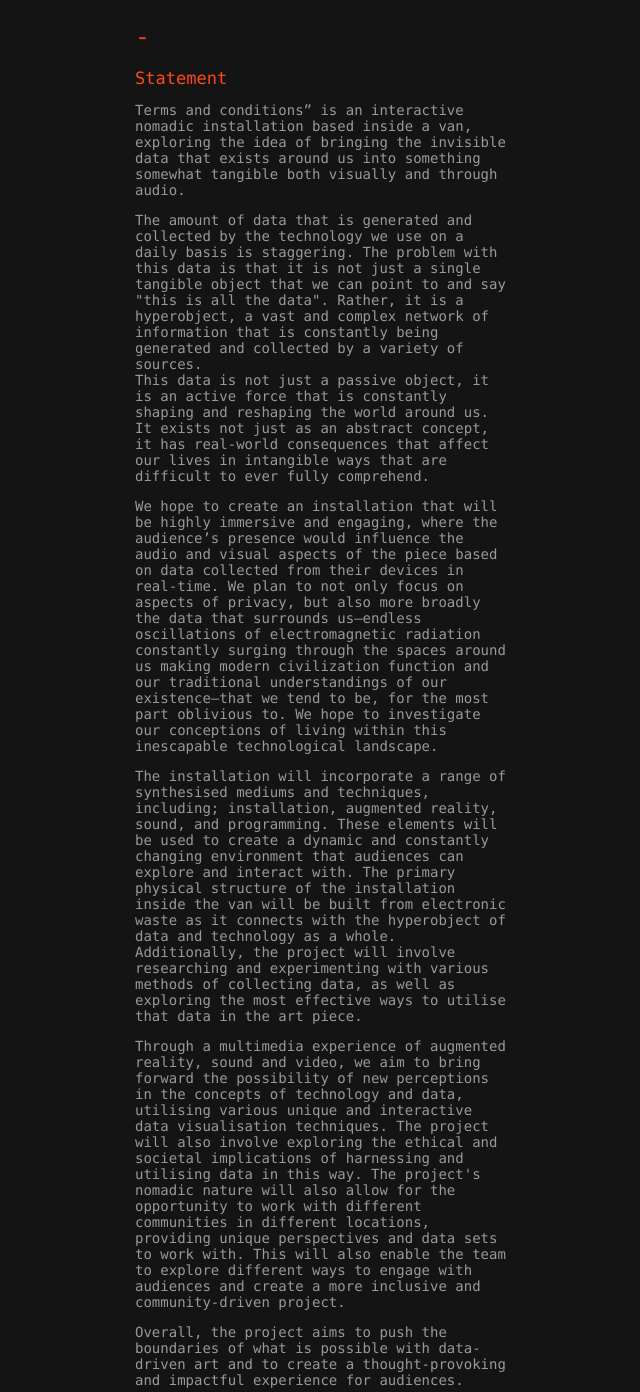
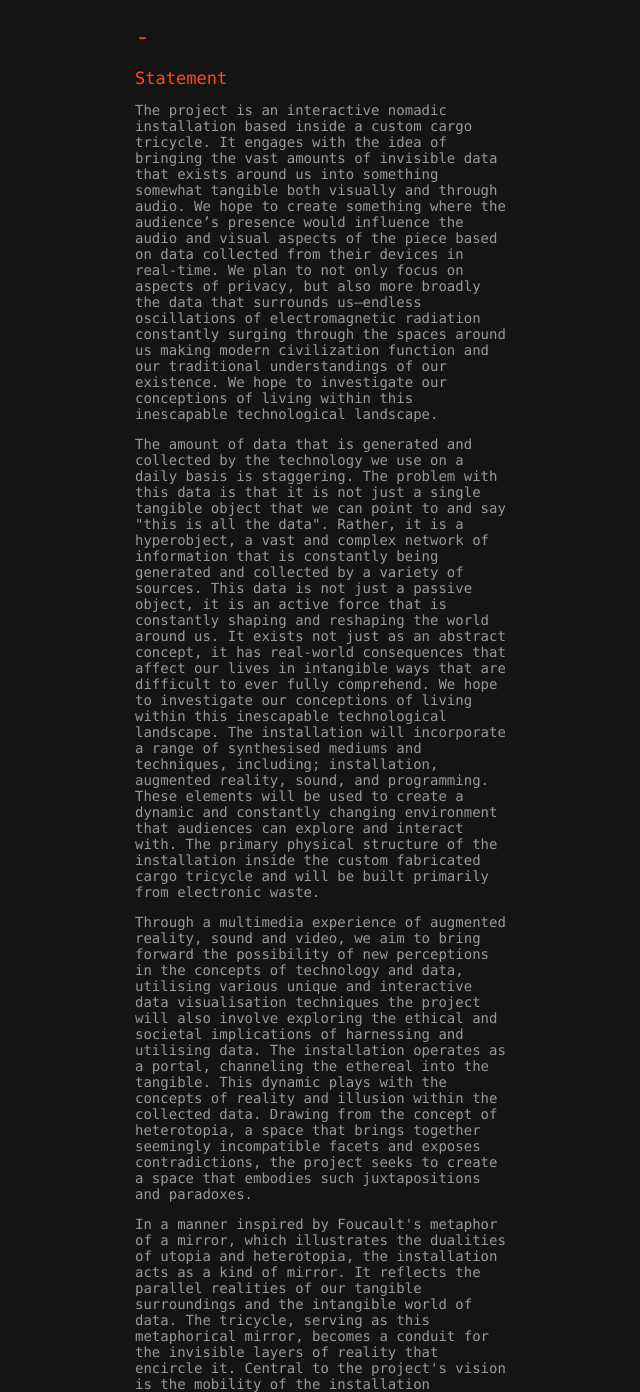
Before and after one commit to WirelessBiscuits/termsandconditions.art, a plain HTML site: page index.html in a window 1280 px wide. Shown: the part 861-2253 px from the top of the page, without its empty margins (129-769 px from the left). Drawn offline with Linux system fonts and the light colour scheme.

Commit message:
update
updated project description

```diff
--- a/index.html
+++ b/index.html
@@ -5,9 +5,9 @@
 
 	<meta charset="UTF-8" />
 
-	<title>Terms & Conditions Van</title>
+	<title>Terms & Conditions</title>
 	<meta name="robots" content="index, follow" />
-	<meta name="description" content="The Terms and Contions van art project" />
+	<meta name="description" content="The Terms and Contions art project" />
 
 	<link rel="icon" type="image/png" href="assets/images/favicon2.png" >
 	<link rel="stylesheet" media="screen and (min-width: 801px)" href="assets/css/widescreen.css" type="text/css">
@@ -34,39 +34,26 @@
 		 	<p class="underscore-thing">-</p>
 	<div class="statement">
 		<p class="subhead">Statement</p>
-			<p>Terms and conditions” is an interactive nomadic installation based inside a van, exploring the idea of bringing the
-				invisible data that exists around us into something somewhat tangible both visually and through audio.</p>
-			<p>The amount of data that is generated and collected by the technology we use on a daily basis is staggering.
-				The problem with this data is that it is not just a single tangible object that we can point to and say "this is all the data".
-				Rather, it is a hyperobject, a vast and complex network of information that is constantly being generated and collected by a variety of sources.
-				<br>This data is not just a passive object, it is an active force that is constantly shaping and reshaping the world around us.
-				 It exists not just as an abstract concept, it has real-world consequences that affect our lives in intangible ways that are difficult to ever
-				 fully comprehend.
-				</p>
-			<p>We hope to create an installation that will be highly immersive and engaging, where the  audience’s presence would influence the
-				audio and visual aspects of the piece based on data collected from their devices in real-time. We plan to not only focus on aspects of privacy,
-				but also more broadly the data that surrounds us—endless oscillations of electromagnetic radiation constantly surging
-				through the spaces around us making modern civilization function and our traditional understandings of our existence—that we tend to be,
-				 for the most part oblivious to. We hope to investigate our conceptions of living within this inescapable technological landscape.
+		<p>The project is an interactive nomadic installation based inside a custom cargo tricycle.
+
+It engages with the idea of bringing the vast amounts of invisible data that exists around us into something somewhat tangible both visually and through audio.
+
+We hope to create something where the audience’s presence would influence the audio and visual aspects of the piece based on data collected from their devices in real-time.
+We plan to not only focus on aspects of privacy, but also more broadly the data that surrounds us—endless oscillations of electromagnetic radiation constantly surging through the spaces around us making modern civilization function and our traditional understandings of our existence. We hope to investigate our conceptions of living within this inescapable technological landscape.
+</p>
+<p>The amount of data that is generated and collected by the technology we use on a daily basis is staggering. The problem with this data is that it is not just a single tangible object that we can point to and say "this is all the data". Rather, it is a hyperobject, a vast and complex network of information that is constantly being generated and collected by a variety of sources. This data is not just a passive object, it is an active force that is constantly shaping and reshaping the world around us. It exists not just as an abstract concept, it has real-world consequences that affect our lives in intangible ways that are difficult to ever fully comprehend. We hope to investigate our conceptions of living within this inescapable technological landscape.
+
+	The installation will incorporate a range of synthesised mediums and techniques, including; installation, augmented reality, sound, and programming. These elements will be used to create a dynamic and constantly changing environment that audiences can explore and interact with. The primary physical structure of the installation inside the custom fabricated cargo tricycle and will be built primarily from electronic waste.
+	</p>
+
+	<p>Through a multimedia experience of augmented reality, sound and video, we aim to bring forward the possibility of new perceptions in the concepts of technology and data, utilising various unique and interactive data visualisation techniques the project will also involve exploring the ethical and societal implications of harnessing and utilising data.
+		The installation operates as a portal, channeling the ethereal into the tangible. This dynamic plays with the concepts of reality and illusion within the collected data. Drawing from the concept of heterotopia, a space that brings together seemingly incompatible facets and exposes contradictions, the project seeks to create a space that embodies such juxtapositions and paradoxes.
+		</p>
+		<p>In a manner inspired by Foucault's metaphor of a mirror, which illustrates the dualities of utopia and heterotopia, the installation acts as a kind of mirror. It reflects the parallel realities of our tangible surroundings and the intangible world of data. The tricycle, serving as this metaphorical mirror, becomes a conduit for the invisible layers of reality that encircle it.
+			Central to the project's vision is the mobility of the installation structure and its commitment to sustainability. The mobility of the installation speaks directly to the concept of engaging with a transient audience within an urban landscape. By integrating the artwork into a cargo tricycle, the installation becomes an itinerant spectacle, capable of navigating through various neighborhoods, public spaces, and events. This mobility encourages serendipitous interactions and diverse encounters, transforming the mundane into moments of discovery. This adaptability ensures that the project isn't confined to a single location, maximizing its reach and accessibility to a wide range of individuals.
+			Overall, the installation melds physicality and intangibility, probing the boundaries of data-driven art, and the multi-layered realities that encompass our modern lives. It strives to reveal the unseen, spark contemplation, and challenge our perceptions of the omnipresent but often overlooked technological ecosystem that envelops us.
+
 			</p>
-			<p>The installation will incorporate a range of  synthesised mediums and techniques, including; installation, augmented reality, sound,
-				and programming. These elements will be used to create a dynamic and constantly changing environment that audiences can explore and
-				 interact with. The primary physical structure of the installation inside the van will be built from electronic waste as it connects
-				with the hyperobject of data and technology as a whole.
-				<br>Additionally, the project will involve researching and experimenting with various methods of collecting data,
-				as well as exploring the most effective ways to utilise that data in the art piece.
-				</p>
-				<p>Through a multimedia experience of augmented reality, sound and video, we aim to bring forward the possibility of
-				new perceptions in the concepts of technology and data, utilising various unique and interactive data visualisation techniques.
-				The project will also involve exploring the ethical and societal implications of harnessing and utilising data in this way.
-				The project's nomadic nature will also allow for the opportunity to work with different communities in different locations,
-				providing unique perspectives and data sets to work with. This will also enable the team to explore different ways to engage with
-				audiences and create a more inclusive and community-driven project.</p>
-				<p>
-				Overall, the project aims to push the boundaries of what is possible with data-driven art and to create a thought-provoking
-				and impactful experience for audiences.
-				</p>
-
 		</div>
 			</div>
 			<div class="socials">
@@ -77,7 +64,7 @@
 		</div>
 	<div class="construction-text">
 		<p class="subhead">Contact</p>
-			<p><a href="mailto:termsandcondition.artproject@gmail.com">termsandcondition.artproject@gmail.com</a>
+			<p><a href="mailto:info@termsandconditions.art">info@termsandconditions.art</a>
 		</div>
 	</div>
 
```
